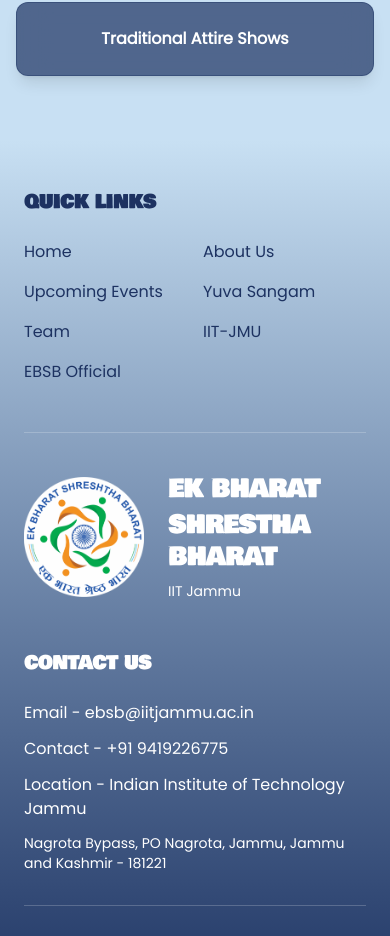
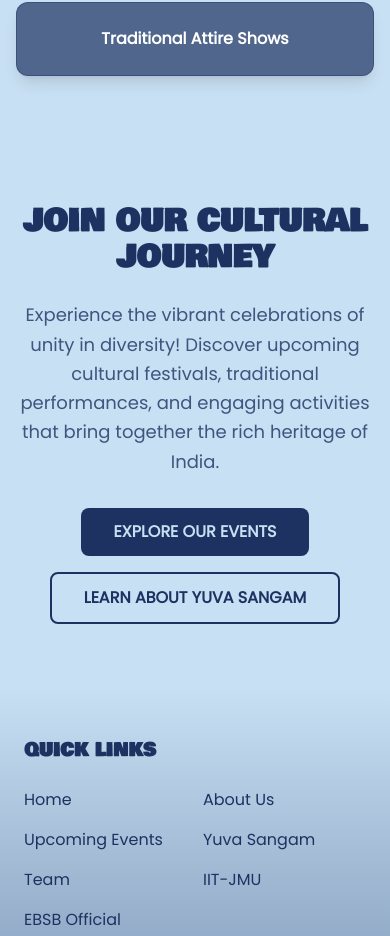
Before and after one commit to ks-iitjmu/ebsb, a Next.js app: page /about in a window 390 px wide. Shown: the part 8925-9861 px from the top of the page. Built offline with nearby package versions, Linux system fonts and the light colour scheme.

Commit message:
added some links

```diff
--- a/src/app/about/page.tsx
+++ b/src/app/about/page.tsx
@@ -856,6 +856,31 @@
           </div>
         </div>
       </section>
+      <section className="py-16 bg-[#c8e0f3] text-center">
+        <div className="max-w-4xl mx-auto px-4">
+          <h2 className="text-[#1d3261] heading font-bold text-3xl lg:text-4xl mb-6">
+            JOIN OUR CULTURAL JOURNEY
+          </h2>
+          <p className="text-[#1d3261]/80 mb-8 text-lg leading-relaxed">
+            Experience the vibrant celebrations of unity in diversity! Discover upcoming cultural festivals,
+            traditional performances, and engaging activities that bring together the rich heritage of India.
+          </p>
+          <div className="flex flex-col sm:flex-row gap-4 justify-center items-center">
+            <a
+              href="/events"
+              className="bg-[#1d3261] text-[#c8e0f3] font-bold px-8 py-3 rounded-lg hover:scale-105 hover:shadow-lg transition-all duration-300"
+            >
+              EXPLORE OUR EVENTS
+            </a>
+            <a
+              href="/yuva-sangam"
+              className="bg-transparent border-2 border-[#1d3261] text-[#1d3261] font-bold px-8 py-3 rounded-lg hover:bg-[#1d3261] hover:text-[#c8e0f3] transition-all duration-300"
+            >
+              LEARN ABOUT YUVA SANGAM
+            </a>
+          </div>
+        </div>
+      </section>
     </div>
   );
 }
--- a/src/app/events/page.tsx
+++ b/src/app/events/page.tsx
@@ -351,12 +351,18 @@
           <p className="text-[#1d3261] mb-8 text-lg">
             Join us in celebrating the unity in diversity of our great nation through cultural events and festivals.
           </p>
-          <div className="flex justify-center">
+          <div className="flex flex-col sm:flex-row gap-4 justify-center items-center">
+            <a
+              href="/team"
+              className="bg-[#1d3261] text-[#c8e0f3] font-bold px-8 py-3 rounded-lg hover:scale-105 transition-transform duration-300"
+            >
+              KNOW ABOUT OUR TEAM
+            </a>
             <a
               href="https://www.iitjammu.ac.in/"
               target="_blank"
               rel="noopener noreferrer"
-              className="bg-[#1d3261] text-[#c8e0f3] font-bold px-8 py-3 rounded-lg hover:scale-105 transition-transform duration-300"
+              className="bg-transparent border-2 border-[#1d3261] text-[#1d3261] font-bold px-8 py-3 rounded-lg hover:bg-[#1d3261] hover:text-[#c8e0f3] transition-all duration-300"
             >
               VISIT IIT JAMMU WEBSITE
             </a>
--- a/src/components/header.tsx
+++ b/src/components/header.tsx
@@ -155,7 +155,7 @@
             alt="IITJMU Logo"
             width={1000}
             height={1000}
-            className="hidden w-16 lg:block lg:mx-8 bg-white rounded-full p-1"
+            className="hidden w-16 lg:block lg:mx-8 bg-white rounded"
           />
         </Link>
       </div>
```
Also changed, not shown: public/logo.png.
